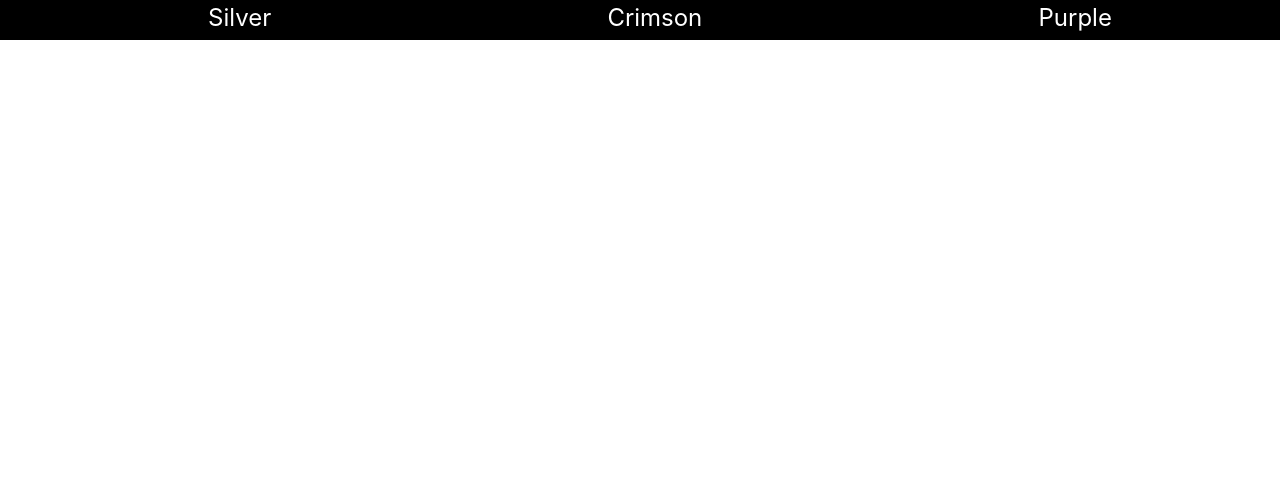
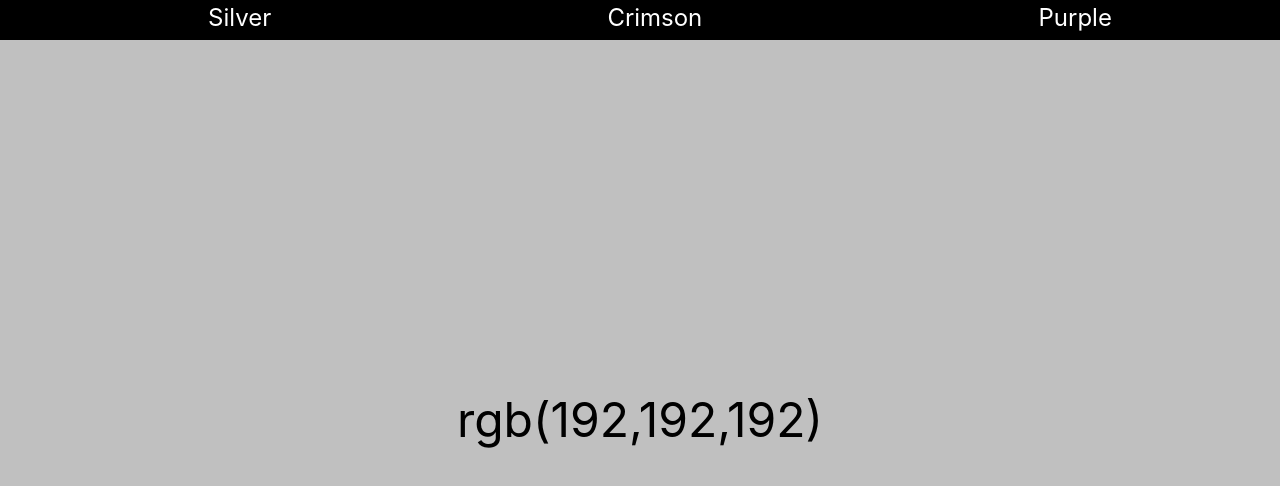
Before and after one commit to xDenzelB/color-router, a React app: page /rgb/192/192/192 in a window 1280 px wide. Shown: the top 486 px of the page. Built offline with nearby package versions, Linux system fonts and the light colour scheme.

Commit message:
added in the paths for screen color

```diff
--- a/src/App.jsx
+++ b/src/App.jsx
@@ -1,3 +1,4 @@
+import { Switch } from 'react-router-dom';
 import {
   Link,
   Redirect,
@@ -23,7 +24,13 @@ function RGB() {
 }
 
 function ScreenColor() {
-  return <div>{/* Create Route Inside Switch */}</div>;
+  return <div>
+    <Switch>
+      <Route exact path='/rgb/:r/:g/:b'>
+        <RGB />
+      </Route>
+    </Switch>
+  </div>;
 }
 
 export default function App() {
```
